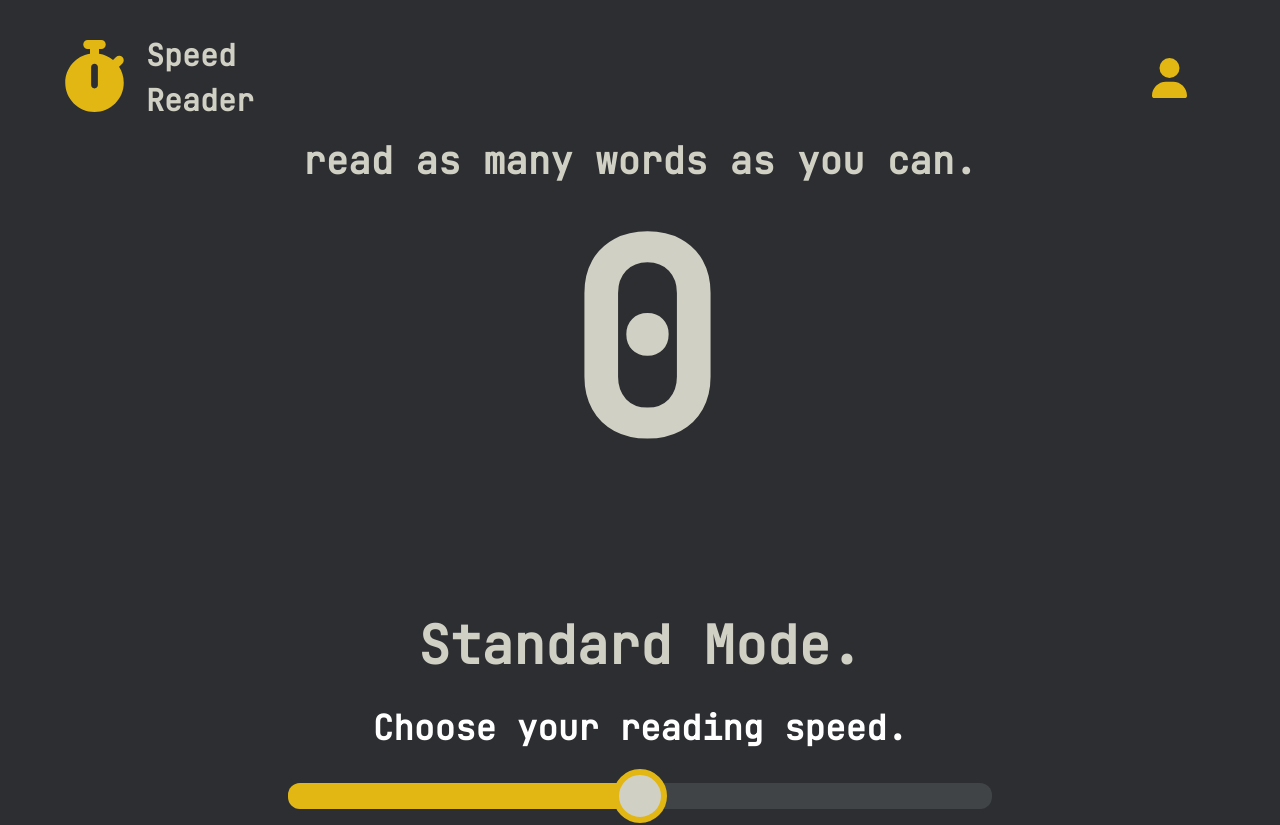
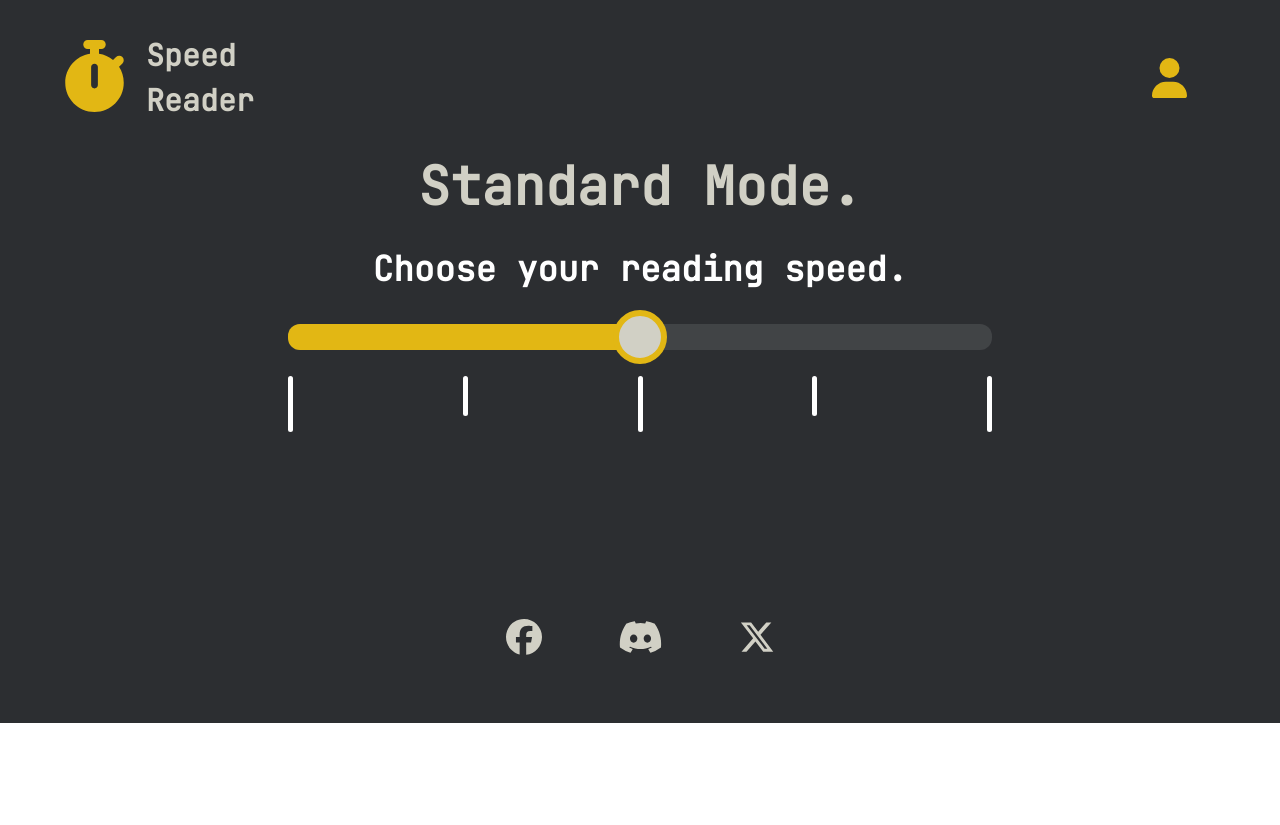
Before and after one commit to mithun-sri/speed-reader, a React (Create React App) app in the folder frontend/: page / in a window 1280 px wide. Shown: the top 825 px of the page. After the commit the page ends 800 px from the top, so only its background shows below. Built offline with nearby package versions, Linux system fonts and the light colour scheme.

Commit message:
[djs21/#22] Removed countdown component from PreGame view

```diff
--- a/frontend/src/views/PreGame/PreGame.tsx
+++ b/frontend/src/views/PreGame/PreGame.tsx
@@ -12,7 +12,6 @@ const PreGameView = () => {
     <div className="PreGame">
       <Header />
       <header className="PreGame-header">
-        <CountdownComponent duration={3} />
         <SpeedSlider updateValue={setWPM}/>
         <Footer />
       </header>
```
